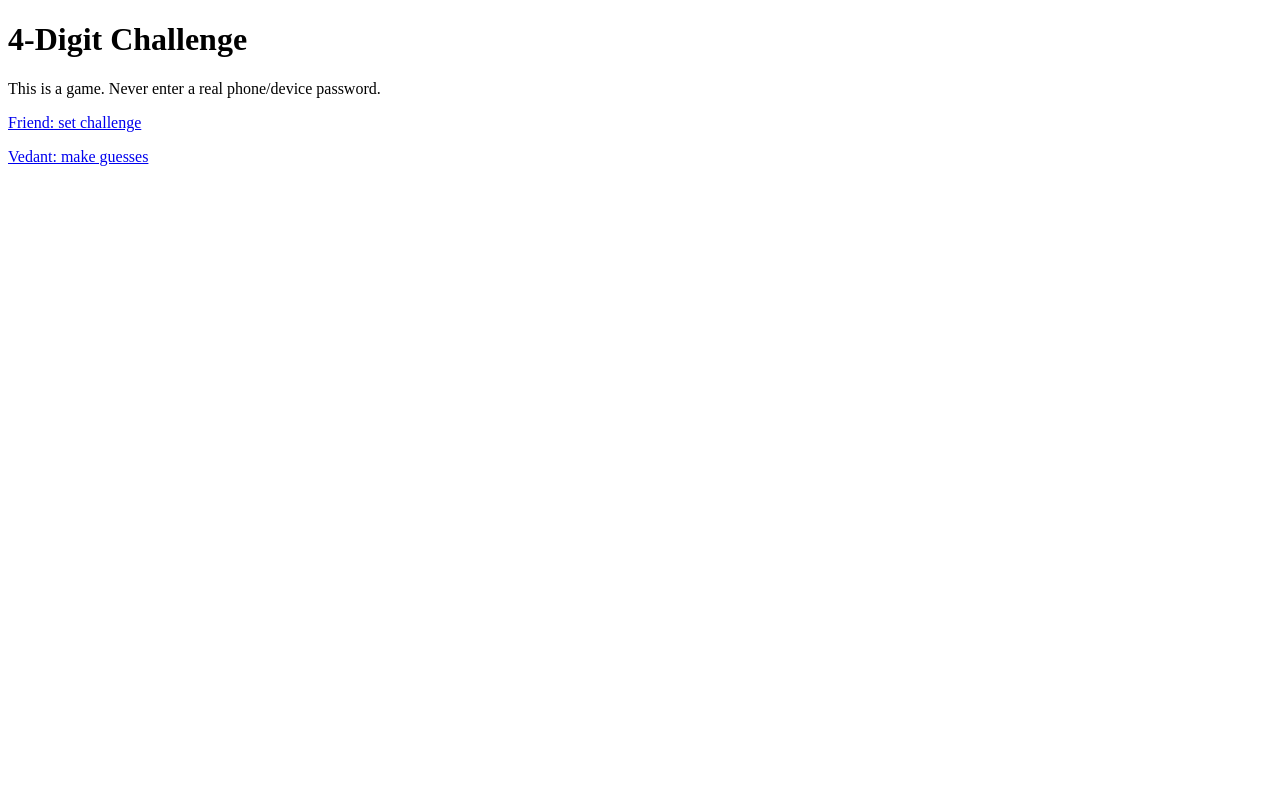
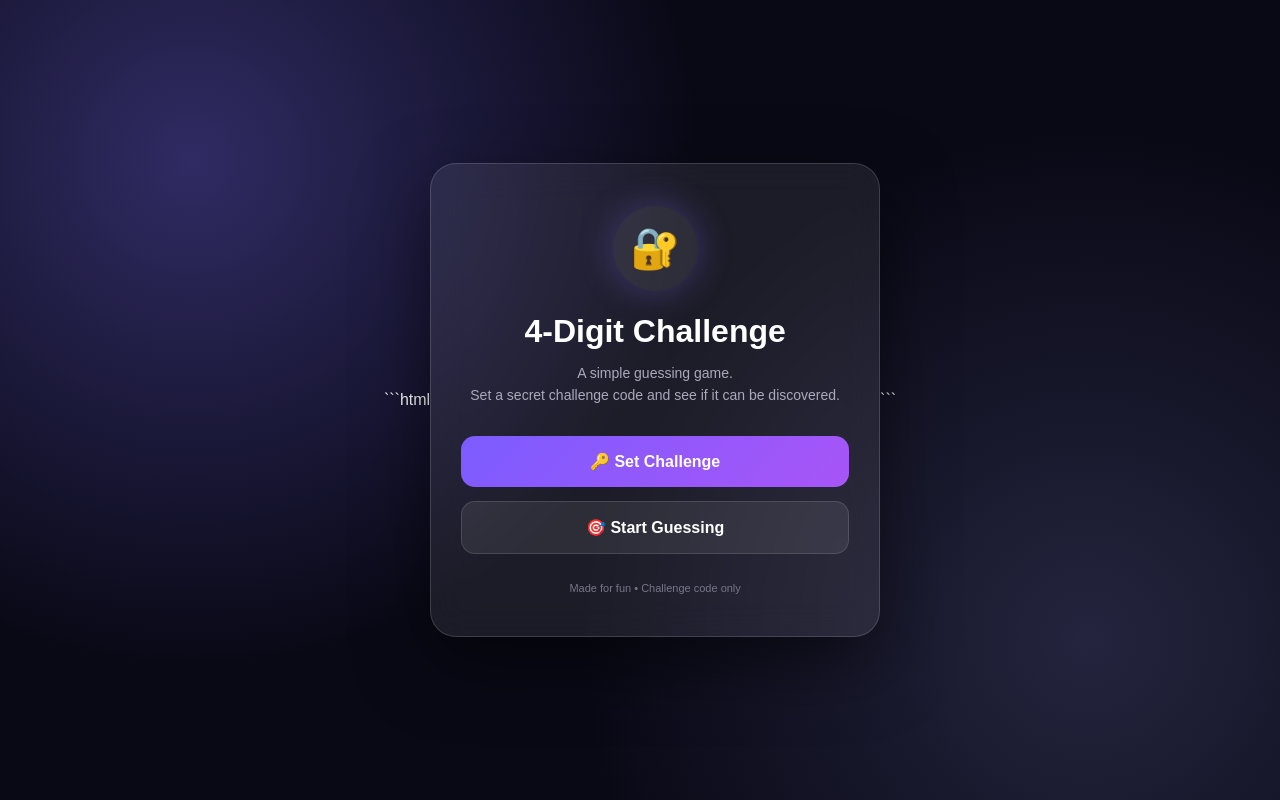
Before and after one commit to Vedant27-Dhote/digit-challenge, a Flask app: page / in a window 1280 px wide. Run offline with Flask 3, Linux system fonts and the light colour scheme.

Commit message:
Update home.html

````diff
--- a/templates/home.html
+++ b/templates/home.html
@@ -1,10 +1,139 @@
-<!doctype html>
-<html>
-<head><title>Challenge</title></head>
+```html
+<!DOCTYPE html>
+<html lang="en">
+<head>
+    <meta charset="UTF-8">
+    <meta name="viewport" content="width=device-width, initial-scale=1.0">
+    <title>4-Digit Challenge</title>
+
+    <style>
+        * {
+            box-sizing: border-box;
+            margin: 0;
+            padding: 0;
+        }
+
+        body {
+            min-height: 100vh;
+            display: flex;
+            align-items: center;
+            justify-content: center;
+            padding: 20px;
+            font-family: Arial, Helvetica, sans-serif;
+            color: white;
+            background:
+                radial-gradient(circle at 15% 20%, #302b63, transparent 40%),
+                radial-gradient(circle at 85% 80%, #24243e, transparent 40%),
+                #090916;
+        }
+
+        .card {
+            width: 100%;
+            max-width: 450px;
+            padding: 42px 30px;
+            text-align: center;
+            border-radius: 26px;
+            background: rgba(255,255,255,0.08);
+            border: 1px solid rgba(255,255,255,0.15);
+            backdrop-filter: blur(18px);
+            box-shadow: 0 25px 70px rgba(0,0,0,0.5);
+            animation: appear .7s ease;
+        }
+
+        .logo {
+            width: 85px;
+            height: 85px;
+            margin: auto;
+            display: flex;
+            align-items: center;
+            justify-content: center;
+            border-radius: 50%;
+            font-size: 40px;
+            background: rgba(255,255,255,.08);
+            box-shadow: 0 0 35px rgba(139,124,255,.3);
+        }
+
+        h1 {
+            margin-top: 22px;
+            font-size: 32px;
+        }
+
+        .subtitle {
+            margin: 12px 0 30px;
+            color: #aaaabc;
+            line-height: 1.6;
+            font-size: 14px;
+        }
+
+        .btn {
+            display: block;
+            width: 100%;
+            padding: 16px;
+            margin-top: 14px;
+            border-radius: 14px;
+            text-decoration: none;
+            color: white;
+            font-weight: bold;
+            background: linear-gradient(135deg,#7c5cff,#a855f7);
+            transition: .25s;
+        }
+
+        .btn:hover {
+            transform: translateY(-3px);
+            box-shadow: 0 12px 30px rgba(124,92,255,.35);
+        }
+
+        .btn.secondary {
+            background: rgba(255,255,255,.08);
+            border: 1px solid rgba(255,255,255,.12);
+        }
+
+        .footer {
+            margin-top: 28px;
+            color: #777789;
+            font-size: 11px;
+        }
+
+        @keyframes appear {
+            from {
+                opacity: 0;
+                transform: translateY(25px);
+            }
+            to {
+                opacity: 1;
+                transform: translateY(0);
+            }
+        }
+    </style>
+</head>
+
 <body>
-<h1>4-Digit Challenge</h1>
-<p>This is a game. Never enter a real phone/device password.</p>
-<p><a href="/friend?room={{ room }}">Friend: set challenge</a></p>
-<p><a href="/guess?room={{ room }}">Vedant: make guesses</a></p>
+
+<div class="card">
+
+    <div class="logo">🔐</div>
+
+    <h1>4-Digit Challenge</h1>
+
+    <p class="subtitle">
+        A simple guessing game.<br>
+        Set a secret challenge code and see if it can be discovered.
+    </p>
+
+    <a class="btn" href="/friend?room={{ room }}">
+        🔑 Set Challenge
+    </a>
+
+    <a class="btn secondary" href="/guess?room={{ room }}">
+        🎯 Start Guessing
+    </a>
+
+    <div class="footer">
+        Made for fun • Challenge code only
+    </div>
+
+</div>
+
 </body>
 </html>
+```
````
